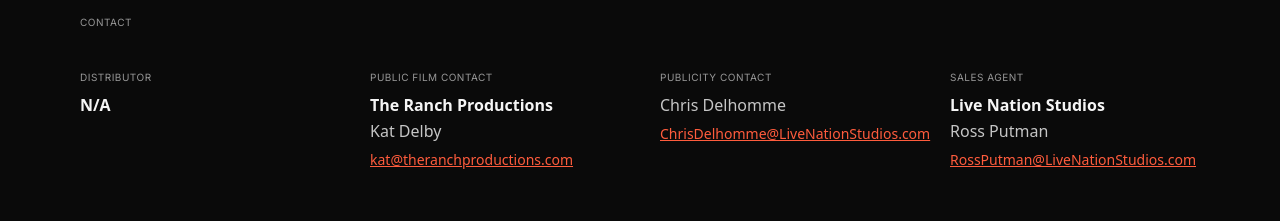
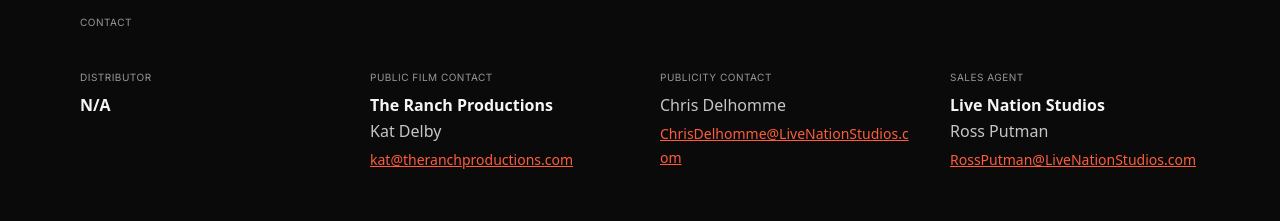
Before and after one commit to stagesfilm/stages-main, a Next.js app: page /press in a window 1280 px wide. Shown: the part 488-709 px from the top of the page. Built offline with nearby package versions, Linux system fonts and the light colour scheme; a web font is replaced by a local one.

Commit message:
Add Google Tag Manager scripts to layout.tsx for enhanced tracking and analytics; update PressPage layout for improved responsiveness with grid adjustments.

```diff
--- a/src/app/layout.tsx
+++ b/src/app/layout.tsx
@@ -120,6 +120,12 @@
     <html lang="en" className={`${alegreya.variable} ${sofiaSansEC.variable} ${copse.variable} ${inter.variable} ${reenieBeanie.variable}`}>
       <head>
         <link rel="stylesheet" href="https://use.typekit.net/qae3akf.css" />
+        <script async src="https://www.googletagmanager.com/gtag/js?id=G-5KDEP34PFL" />
+        <script
+          dangerouslySetInnerHTML={{
+            __html: `window.dataLayer=window.dataLayer||[];function gtag(){dataLayer.push(arguments)}gtag('js',new Date());gtag('config','G-5KDEP34PFL');`,
+          }}
+        />
       </head>
       <body className="antialiased font-sans">
         <Header />
--- a/src/app/press/page.tsx
+++ b/src/app/press/page.tsx
@@ -97,9 +97,9 @@
           <h2 className="font-meta text-[10px] tracking-[0.5px] text-muted uppercase mb-10">
             Contact
           </h2>
-          <div className="grid md:grid-cols-4 gap-10">
+          <div className="grid sm:grid-cols-2 lg:grid-cols-4 gap-10">
             {contacts.map((contact) => (
-              <div key={contact.title}>
+              <div key={contact.title} className="min-w-0">
                 <p className="font-meta text-[10px] tracking-[0.5px] text-muted uppercase mb-2">
                   {contact.title}
                 </p>
@@ -108,7 +108,7 @@
                 {contact.email && (
                   <a
                     href={`mailto:${contact.email}`}
-                    className="text-sm text-accent hover:text-accent-hover transition-colors underline"
+                    className="text-sm text-accent hover:text-accent-hover transition-colors underline break-all"
                   >
                     {contact.email}
                   </a>
```
